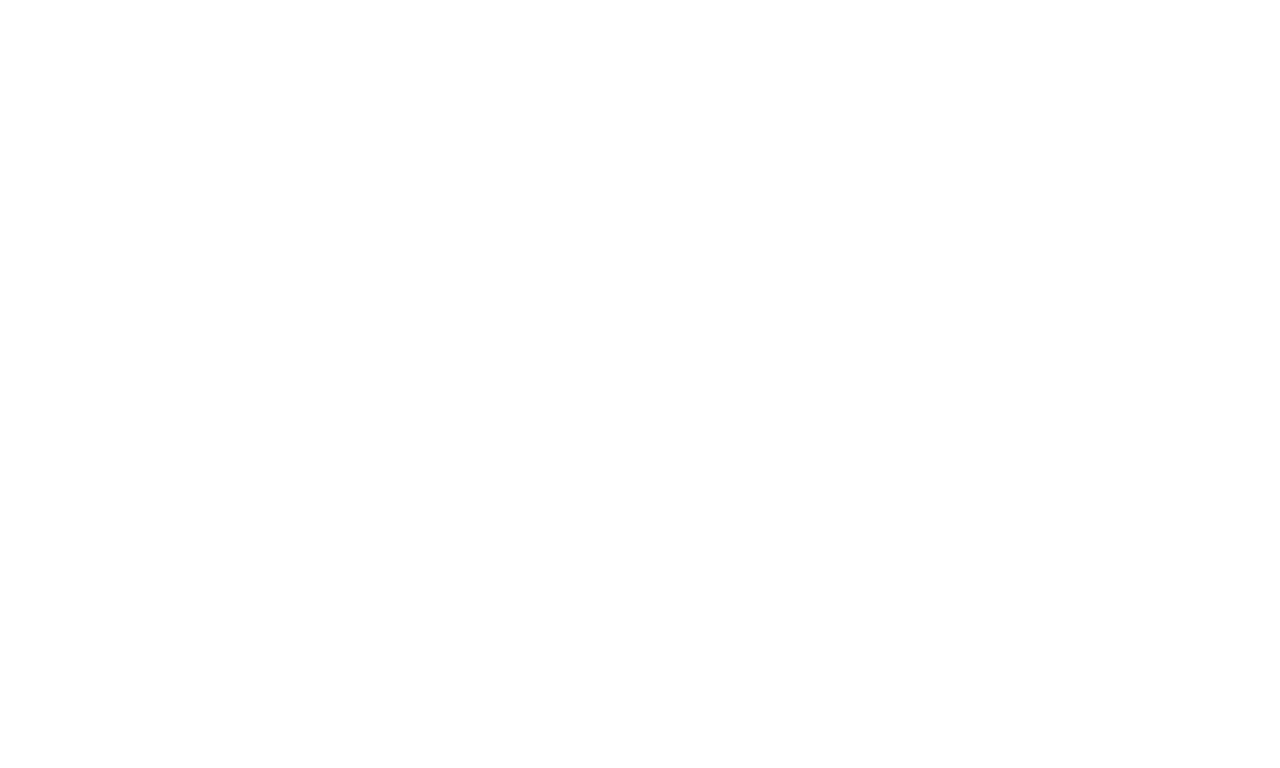
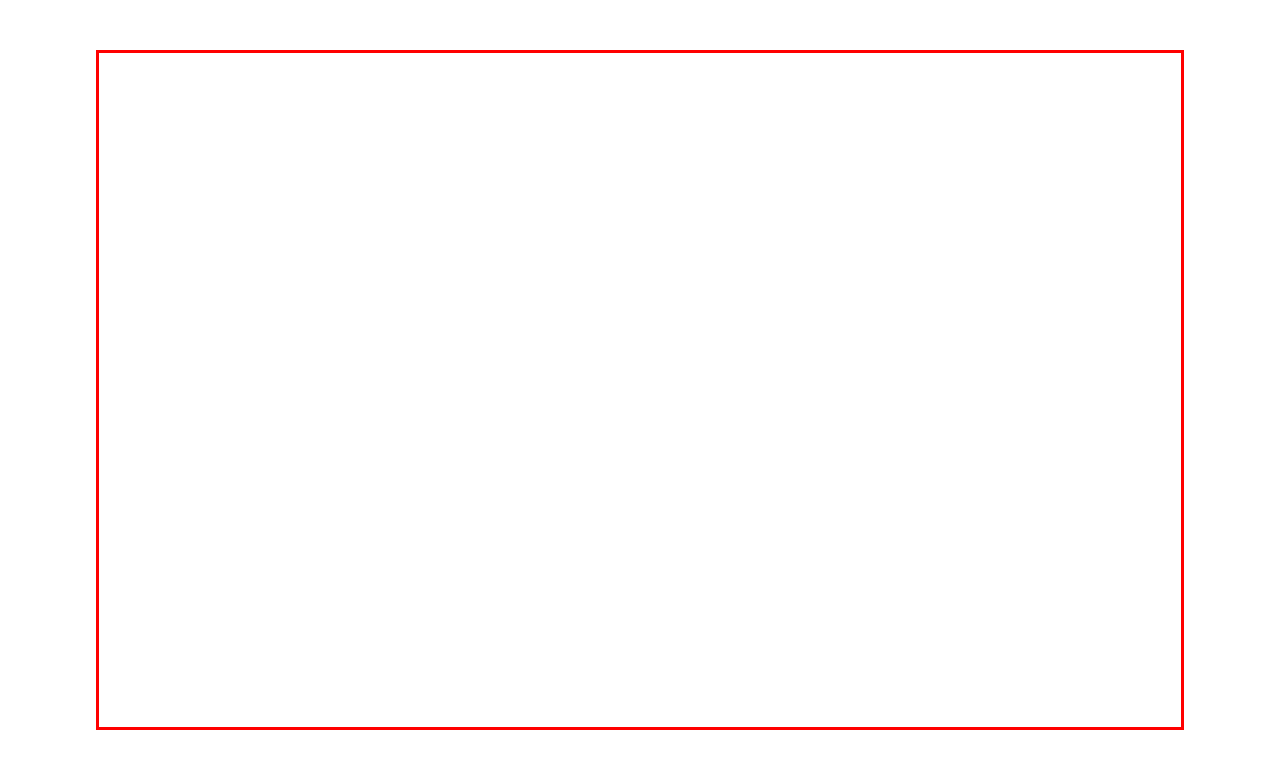
Before and after one commit to JSammy23/to-do-app, a website built with webpack: page src/template.html in a window 1280 px wide. Built offline with nearby package versions, Linux system fonts and the light colour scheme; files whose address does not match are found by name.

Commit message:
Initial framing

```diff
--- a/src/template.html
+++ b/src/template.html
@@ -4,9 +4,12 @@
     <meta charset="UTF-8">
     <meta http-equiv="X-UA-Compatible" content="IE=edge">
     <meta name="viewport" content="width=device-width, initial-scale=1.0">
-    <title>Things To Do</title>
+    <title>ToDoer</title>
 </head>
 <body>
-
+    <div id="content">
+        <div id="sideBar"></div>
+        <div id="mainBody"></div>
+    </div>
 </body>
 </html>
```
